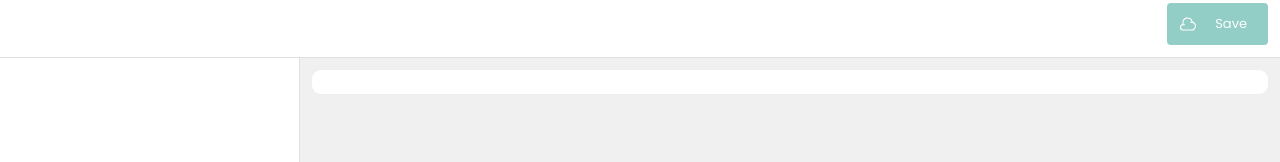
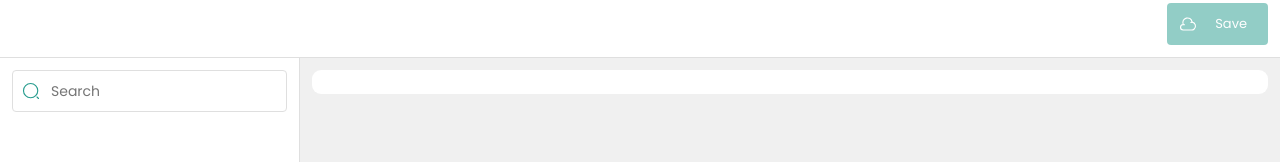
Before and after one commit to komiakov/HUMANims, a Next.js app: page /databases/new in a window 1280 px wide. Shown: the part 120-282 px from the top of the page. Built offline with nearby package versions, Linux system fonts and the light colour scheme.

Commit message:
add template input component

```diff
--- a/src/app/databases/new/page.tsx
+++ b/src/app/databases/new/page.tsx
@@ -3,6 +3,7 @@
 import { useEffect, useState } from "react";
 import HmnButton from "@/components/HmnButton";
 import "@/styles/newDatabasePage.scss";
+import HmnInput from "@/components/HmnInput";
 
 export default function Databases() {
   const [isMobile, setIsMobile] = useState(false);
@@ -34,6 +35,7 @@ export default function Databases() {
       <div id="ims-content-body">
         <div id="ims-content-body__left-panel" className={isOpenLeftPanel ? 'active' : ''}>
           <div id="left-panel_header">
+            <HmnInput placeholder="Search" iconLeft="search" />
             {isMobile && (
               <HmnButton iconLeft="close" onClick={() => setIsOpenLeftPanel(false)} />
             )}
--- /dev/null
+++ b/src/components/HmnInput.tsx
@@ -0,0 +1,30 @@
+"use client";
+
+import { useIcons } from "@/hooks/useIcons";
+import "@/styles/components/hmnInput.scss";
+
+interface HmnButtonProps {
+  placeholder?: string;
+  iconLeft?: string;
+  type?: string;
+}
+
+export default function HmnInput({
+  placeholder,
+  iconLeft,
+  type = "text",
+}: HmnButtonProps) {
+  const icons = useIcons();
+
+  return (
+    <div className="hmn-input">
+      {iconLeft && (
+        <span
+          className="icon hmn-input__icon"
+          dangerouslySetInnerHTML={{ __html: icons[iconLeft] }}
+        />
+      )}
+      <input type={type} placeholder={placeholder} />
+    </div>
+  );
+}
--- /dev/null
+++ b/src/styles/components/hmnInput.scss
@@ -0,0 +1,25 @@
+.hmn-input {
+    display: inline-flex;
+    align-items: center;
+    gap: var(--main-gap);
+    height: 42px;
+    width: 100%;
+    padding: 0 9px;
+    border-radius: var(--items-border-r);
+    border: 1px solid var(--brdr-color);
+    transition: var(--transtition);
+
+    .hmn-input__icon svg path{
+        stroke: var(--accent);
+    }
+
+    input {
+        flex: 1;
+        font-size: 14px;
+        color: var(--ft-main);
+    }
+
+    &:focus-within {
+        border-color: var(--accent);
+    }
+}
--- a/src/styles/newDatabasePage.scss
+++ b/src/styles/newDatabasePage.scss
@@ -1,7 +1,6 @@
 #ims-content-body {
     display: flex;
     #ims-content-body__left-panel {
-        padding: 24px;
         background-color: var(--bg-main);
     }
     #ims-content-body__column-content {
@@ -22,6 +21,7 @@
     #ims-content-body {
         position: relative;
         #ims-content-body__left-panel {
+            padding: 24px;
             z-index: 99999;
             position: absolute;
             left: -100vw;
@@ -39,8 +39,13 @@
     #ims-content-body {
         display: flex;
         #ims-content-body__left-panel {
+            padding: 12px;
             width: 300px;
             border-right: 1px solid var(--brdr-color);
+
+            #left-panel_header {
+                display: flex;
+            }
         }
     }
 }
--- a/src/styles/normilize.scss
+++ b/src/styles/normilize.scss
@@ -75,3 +75,8 @@ button{
 a{
     text-decoration: none;
 }
+
+input{
+  background-color: transparent;
+  border: none; outline: none;
+}
```
